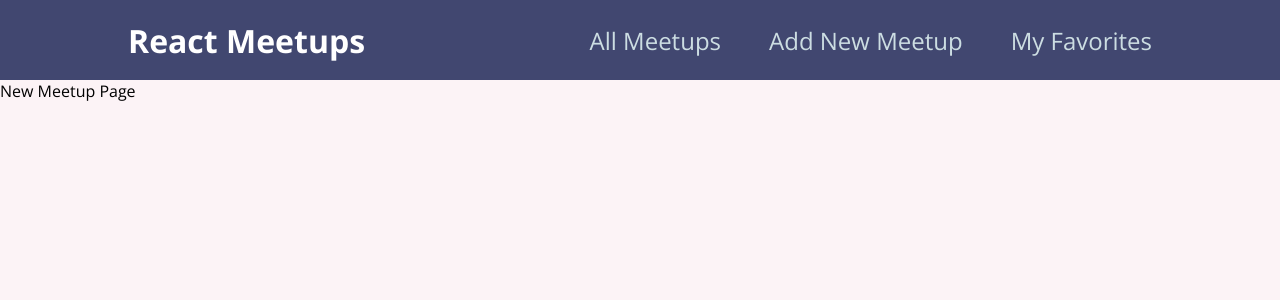
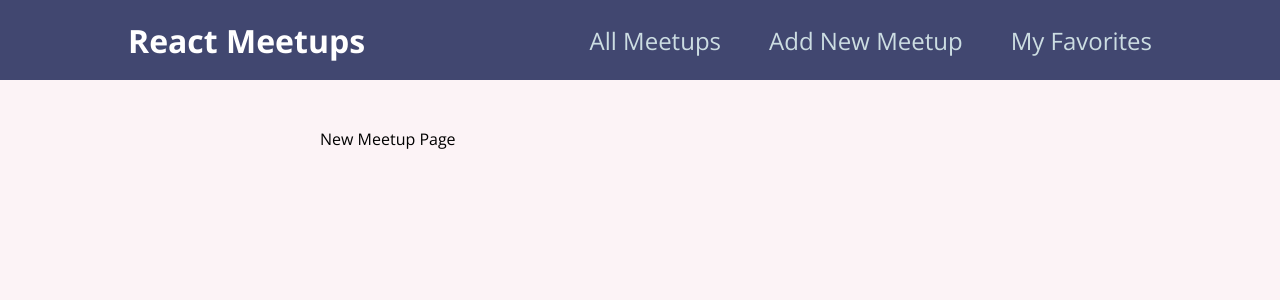
Before and after one commit to kritika243/meet-up, a React (Create React App) app: page /new-meetup in a window 1280 px wide. Shown: the top 300 px of the page. Built offline with nearby package versions, Linux system fonts and the light colour scheme.

Commit message:
Layout component now wraps up plus renders main content of the All meetups page

```diff
--- a/src/App.js
+++ b/src/App.js
@@ -3,11 +3,11 @@
 import AllMeetupsPage from './pages/AllMeetups'
 import NewMeetupPage from './pages/NewMeetup'
 import FavoritesPage from './pages/Favorites'
-import MainNavigation from './components/layout/MainNavigation'
+import Layout from './components/layout/Layout'
+
 function App() {
   return (
-    <div>
-      <MainNavigation />
+    <Layout>
       <Switch>
         <Route path='/' exact={true}>
           <AllMeetupsPage />
@@ -19,7 +19,7 @@
           <FavoritesPage />
         </Route>
       </Switch>
-    </div>
+    </Layout>
   )
 }
 
--- /dev/null
+++ b/src/components/layout/Layout.js
@@ -0,0 +1,12 @@
+import MainNavigation from './MainNavigation'
+import classes from './Layout.module.css'
+function Layout(props) {
+  return (
+    <div>
+      <MainNavigation />
+      <main className={classes.main}>{props.children}</main>
+    </div>
+  )
+}
+
+export default Layout
--- /dev/null
+++ b/src/components/layout/Layout.module.css
@@ -0,0 +1,5 @@
+.main {
+  margin: 3rem auto;
+  width: 90%;
+  max-width: 40rem;
+}
```
